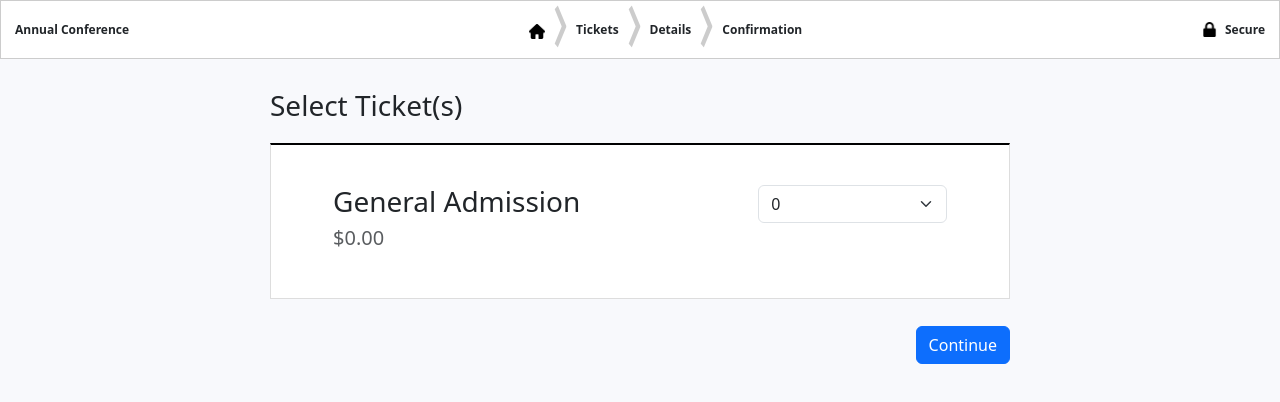
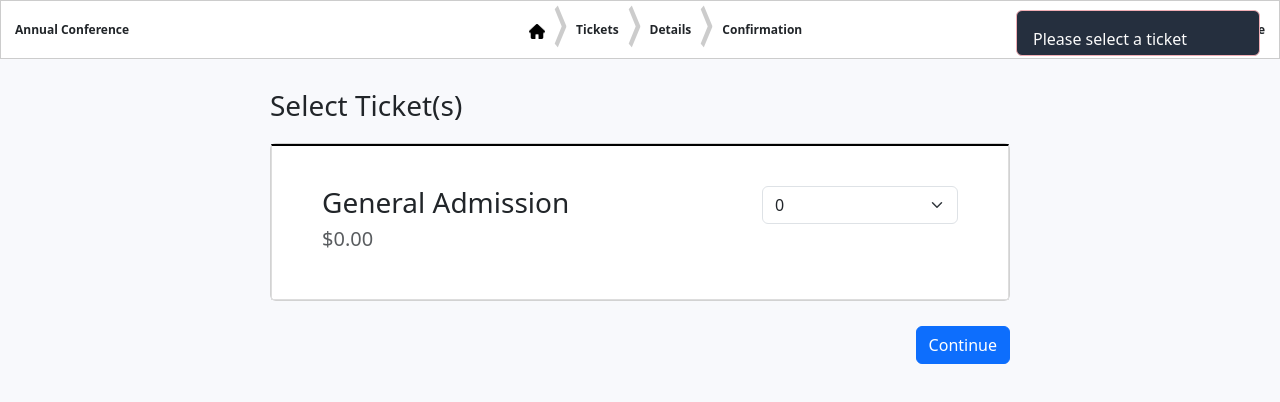
Before and after one commit to BriceWidger/event-planner, a React (Create React App) app: page /tickets in a window 1280 px wide. Both pictures are taken after a click on the input "Continue". Shown: the top 402 px of the page. Built offline with nearby package versions, Linux system fonts and the light colour scheme.

Commit message:
Added ticket-alert effect to TicketsPage.jsx

```diff
--- a/src/components/SelectTickets.jsx
+++ /dev/null
@@ -1,65 +0,0 @@
-import React from "react";
-
-const SelectTickets = () => {
-  return (
-    <div
-      className="select-tickets-container"
-      style={{
-        width: "770px",
-        height: "274.667px",
-        paddingLeft: "15px",
-        paddingRight: "15px",
-        marginLeft: "auto",
-        marginRight: "auto",
-        marginTop: "30px",
-        marginBottom: "0",
-        paddingTop: "0",
-        paddingBottom: "0",
-        position: "relative",
-      }}
-    >
-      <div style={{ marginBottom: "20px" }}>
-        <h3>Select Ticket(s)</h3>
-      </div>
-      <div className="container" style={{ backgroundColor: "white", flex: 1 }}>
-        <div
-          className="row"
-          style={{
-            padding: "40px 50px",
-            border: "0.566667px solid #ddd",
-            borderTopWidth: "2.83333px",
-            borderTopColor: "black",
-          }}
-        >
-          <div className="col-md-8">
-            <h3>General Admission</h3>
-            <h5 className="text-muted">$0.00</h5>
-            <div className="ticket-description"></div>
-          </div>
-          <div className="col-md-4">
-            <select className="form-select">
-              <option value="0">0</option>
-              <option value="1">1</option>
-              <option value="2">2</option>
-              <option value="3">3</option>
-              <option value="4">4</option>
-            </select>
-          </div>
-        </div>
-      </div>
-      <input
-        type="submit"
-        value="Continue"
-        className="btn btn-primary"
-        id="event-show-checkout"
-        style={{
-          position: "absolute",
-          bottom: 0,
-          right: 15,
-        }}
-      />
-    </div>
-  );
-};
-
-export default SelectTickets;
--- a/src/components/TicketsPage.jsx
+++ b/src/components/TicketsPage.jsx
@@ -1,8 +1,20 @@
-import React from "react";
+import React, { useState } from "react";
 import CheckoutHeader from "./CheckoutHeader";
-import SelectTickets from "./SelectTickets";
 
 const TicketsPage = () => {
+  const [showAlert, setShowAlert] = useState(false);
+  const [alertVisible, setAlertVisible] = useState(false);
+
+  const handleContinueClick = () => {
+    setShowAlert(true);
+    setTimeout(() => {
+      setAlertVisible(true);
+    }, 100); // add a small delay here
+    setTimeout(() => {
+      setAlertVisible(false);
+    }, 4100); // adjust the timeout to account for the delay
+  };
+
   return (
     <div
       style={{
@@ -11,7 +23,85 @@ const TicketsPage = () => {
       }}
     >
       <CheckoutHeader />
-      <SelectTickets />
+      <div
+        className="container select-tickets-container"
+        style={{
+          width: "770px",
+          height: "274.667px",
+          paddingLeft: "15px",
+          paddingRight: "15px",
+          marginLeft: "auto",
+          marginRight: "auto",
+          marginTop: "30px",
+          marginBottom: "0",
+          paddingTop: "0",
+          paddingBottom: "0",
+          position: "relative",
+        }}
+      >
+        <div style={{ marginBottom: "20px" }}>
+          <h3>Select Ticket(s)</h3>
+        </div>
+        <div className="card" style={{ backgroundColor: "white", flex: 1 }}>
+          <div
+            className="card-body"
+            style={{
+              padding: "40px 50px",
+              border: "0.566667px solid #ddd",
+              borderTopWidth: "2.83333px",
+              borderTopColor: "black",
+            }}
+          >
+            <div className="row">
+              <div className="col-md-8">
+                <h3>General Admission</h3>
+                <h5 className="text-muted">$0.00</h5>
+                <div className="ticket-description"></div>
+              </div>
+              <div className="col-md-4">
+                <select className="form-select">
+                  <option value="0">0</option>
+                  <option value="1">1</option>
+                  <option value="2">2</option>
+                  <option value="3">3</option>
+                  <option value="4">4</option>
+                </select>
+              </div>
+            </div>
+          </div>
+        </div>
+        <input
+          type="submit"
+          value="Continue"
+          className="btn btn-primary"
+          id="event-show-checkout"
+          style={{
+            position: "absolute",
+            bottom: 0,
+            right: 15,
+          }}
+          onClick={handleContinueClick}
+        />
+        {showAlert && (
+          <div
+            className="alert alert-danger ticket-alert"
+            style={{
+              width: "244.05px",
+              height: "46px",
+              position: "fixed",
+              top: alertVisible ? "10px" : "-50px",
+              right: "20px",
+              backgroundColor: "#252f3e",
+              color: "#fbfbfb",
+              transition: alertVisible
+                ? "top 0.3s ease-in-out"
+                : "top 0.22s ease-in-out",
+            }}
+          >
+            Please select a ticket
+          </div>
+        )}
+      </div>
     </div>
   );
 };
```
